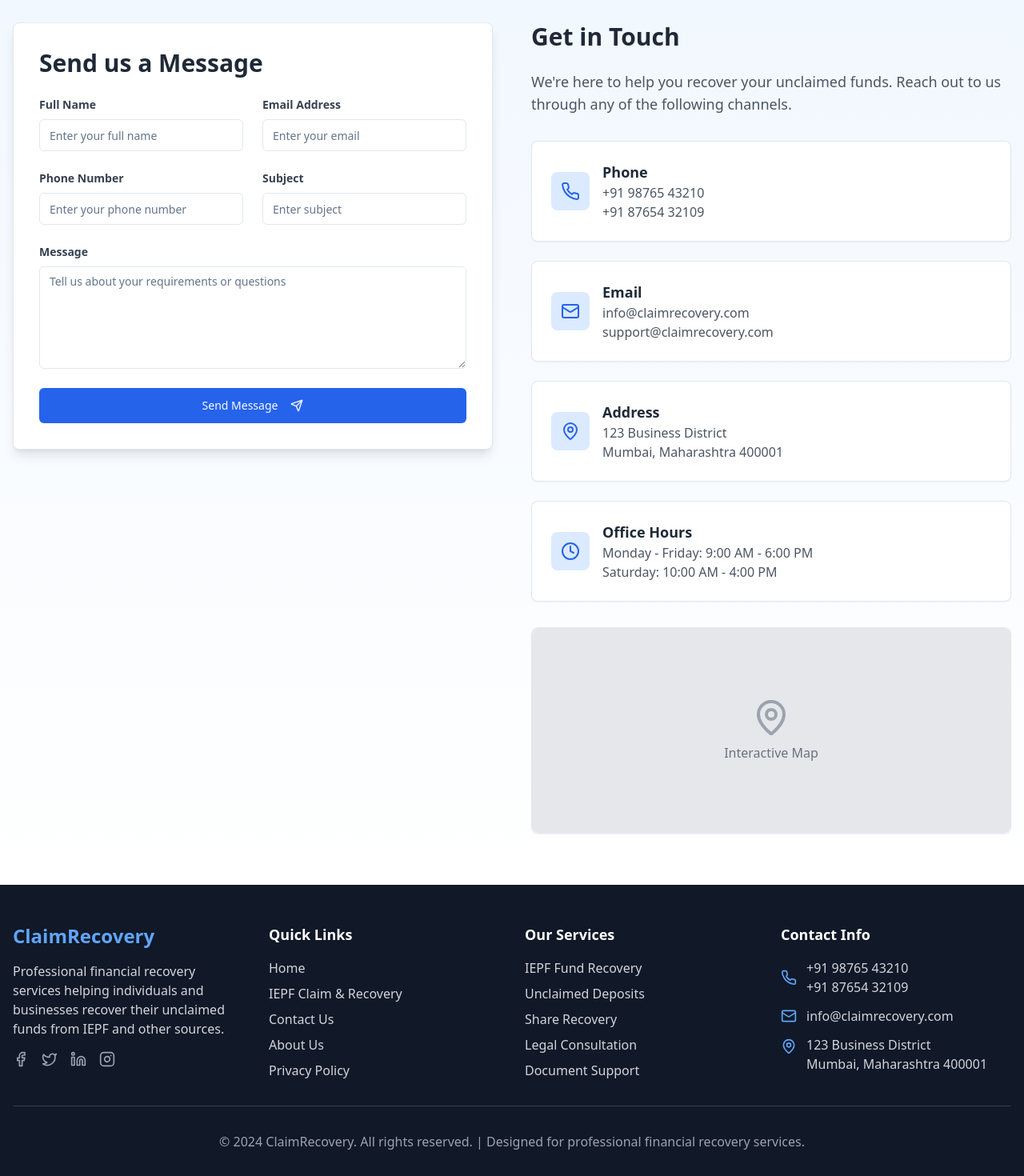
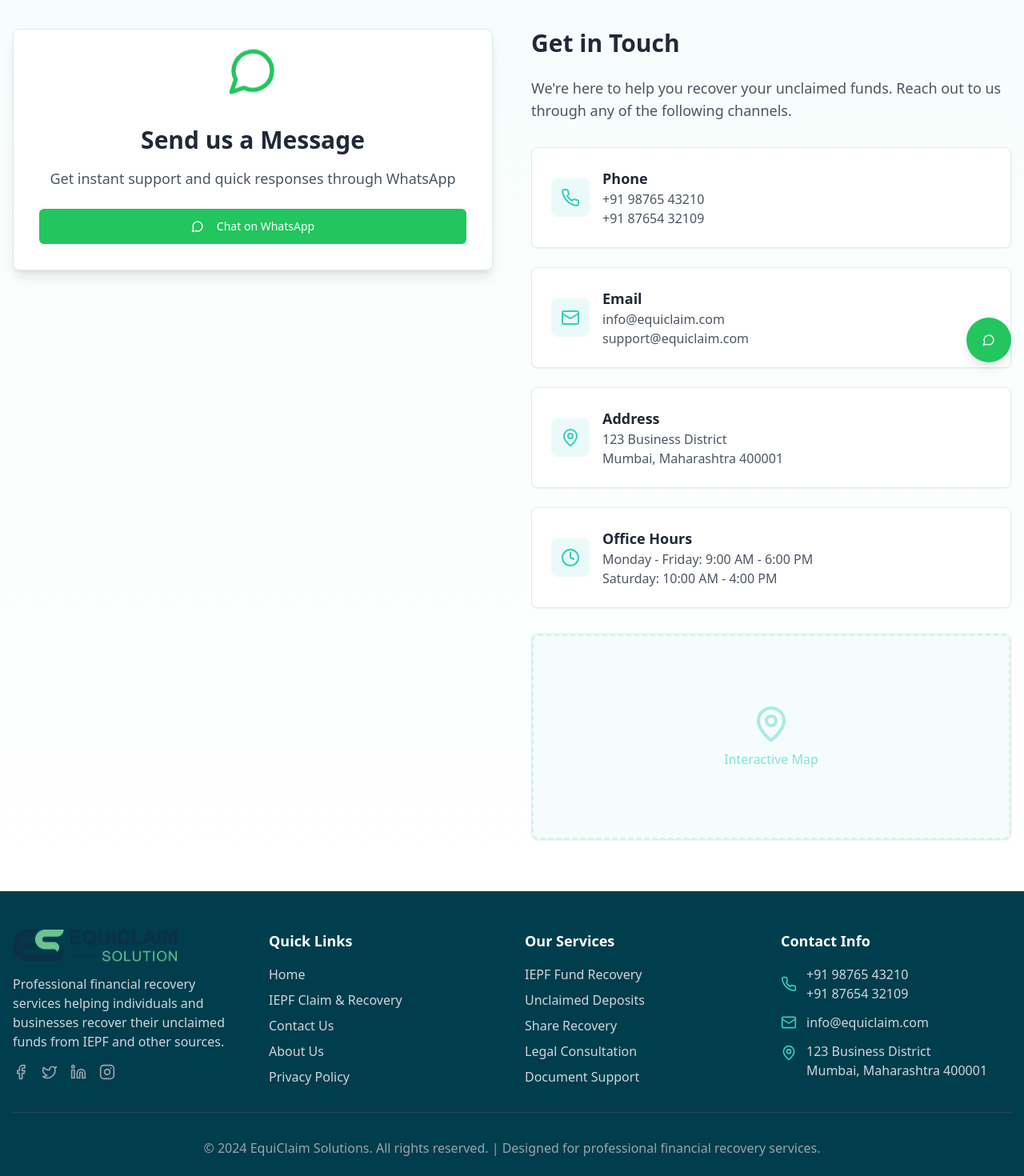
Before and after one commit to midnightmadwalk/simple-site-structured-pages, a React (Vite) app: page /contact-us in a window 1280 px wide. Shown: the part 320-1790 px from the top of the page at 80% size. Built offline with nearby package versions, Linux system fonts and the light colour scheme.

Commit message:
Implement website theme and features
- Change website theme to match logo colors.
- Add WhatsApp icon and functionality to contact us page.
- Implement Gen Z animations for service icons.
- Add WhatsApp popup.
- Add logo to required places.

```diff
--- a/src/components/Footer.tsx
+++ b/src/components/Footer.tsx
@@ -5,21 +5,27 @@ import { Phone, Mail, MapPin, Facebook, Twitter, Linkedin, Instagram } from 'luc
 
 const Footer = () => {
   return (
-    <footer className="bg-gray-900 text-white">
+    <footer className="bg-secondary text-white">
       <div className="container mx-auto px-4 py-12">
         <div className="grid grid-cols-1 md:grid-cols-4 gap-8">
           {/* Company Info */}
           <div>
-            <h3 className="text-2xl font-bold text-blue-400 mb-4">ClaimRecovery</h3>
+            <div className="flex items-center space-x-2 mb-4">
+              <img
+                src="/lovable-uploads/17d3e4d5-9e3f-4f14-9aa0-e569e9d15fe3.png"
+                alt="EquiClaim Solutions"
+                className="h-10 w-auto"
+              />
+            </div>
             <p className="text-gray-300 mb-4">
               Professional financial recovery services helping individuals and businesses
               recover their unclaimed funds from IEPF and other sources.
             </p>
             <div className="flex space-x-4">
-              <Facebook className="h-5 w-5 text-gray-400 hover:text-blue-400 cursor-pointer transition-colors" />
-              <Twitter className="h-5 w-5 text-gray-400 hover:text-blue-400 cursor-pointer transition-colors" />
-              <Linkedin className="h-5 w-5 text-gray-400 hover:text-blue-400 cursor-pointer transition-colors" />
-              <Instagram className="h-5 w-5 text-gray-400 hover:text-blue-400 cursor-pointer transition-colors" />
+              <Facebook className="h-5 w-5 text-gray-400 hover:text-primary cursor-pointer transition-colors" />
+              <Twitter className="h-5 w-5 text-gray-400 hover:text-primary cursor-pointer transition-colors" />
+              <Linkedin className="h-5 w-5 text-gray-400 hover:text-primary cursor-pointer transition-colors" />
+              <Instagram className="h-5 w-5 text-gray-400 hover:text-primary cursor-pointer transition-colors" />
             </div>
           </div>
 
@@ -28,27 +34,27 @@ const Footer = () => {
             <h4 className="text-lg font-semibold mb-4">Quick Links</h4>
             <ul className="space-y-2">
               <li>
-                <Link to="/" className="text-gray-300 hover:text-blue-400 transition-colors">
+                <Link to="/" className="text-gray-300 hover:text-primary transition-colors">
                   Home
                 </Link>
               </li>
               <li>
-                <Link to="/iepf-claim-recovery" className="text-gray-300 hover:text-blue-400 transition-colors">
+                <Link to="/iepf-claim-recovery" className="text-gray-300 hover:text-primary transition-colors">
                   IEPF Claim & Recovery
                 </Link>
               </li>
               <li>
-                <Link to="/contact-us" className="text-gray-300 hover:text-blue-400 transition-colors">
+                <Link to="/contact-us" className="text-gray-300 hover:text-primary transition-colors">
                   Contact Us
                 </Link>
               </li>
               <li>
-                <a href="#" className="text-gray-300 hover:text-blue-400 transition-colors">
+                <a href="#" className="text-gray-300 hover:text-primary transition-colors">
                   About Us
                 </a>
               </li>
               <li>
-                <a href="#" className="text-gray-300 hover:text-blue-400 transition-colors">
+                <a href="#" className="text-gray-300 hover:text-primary transition-colors">
                   Privacy Policy
                 </a>
               </li>
@@ -60,27 +66,27 @@ const Footer = () => {
             <h4 className="text-lg font-semibold mb-4">Our Services</h4>
             <ul className="space-y-2">
               <li>
-                <a href="#" className="text-gray-300 hover:text-blue-400 transition-colors">
+                <a href="#" className="text-gray-300 hover:text-primary transition-colors">
                   IEPF Fund Recovery
                 </a>
               </li>
               <li>
-                <a href="#" className="text-gray-300 hover:text-blue-400 transition-colors">
+                <a href="#" className="text-gray-300 hover:text-primary transition-colors">
                   Unclaimed Deposits
                 </a>
               </li>
               <li>
-                <a href="#" className="text-gray-300 hover:text-blue-400 transition-colors">
+                <a href="#" className="text-gray-300 hover:text-primary transition-colors">
                   Share Recovery
                 </a>
               </li>
               <li>
-                <a href="#" className="text-gray-300 hover:text-blue-400 transition-colors">
+                <a href="#" className="text-gray-300 hover:text-primary transition-colors">
                   Legal Consultation
                 </a>
               </li>
               <li>
-                <a href="#" className="text-gray-300 hover:text-blue-400 transition-colors">
+                <a href="#" className="text-gray-300 hover:text-primary transition-colors">
                   Document Support
                 </a>
               </li>
@@ -92,20 +98,20 @@ const Footer = () => {
             <h4 className="text-lg font-semibold mb-4">Contact Info</h4>
             <ul className="space-y-3">
               <li className="flex items-center gap-3">
-                <Phone className="h-5 w-5 text-blue-400 flex-shrink-0" />
+                <Phone className="h-5 w-5 text-primary flex-shrink-0" />
                 <div>
                   <p className="text-gray-300">+91 98765 43210</p>
                   <p className="text-gray-300">+91 87654 32109</p>
                 </div>
               </li>
               <li className="flex items-center gap-3">
-                <Mail className="h-5 w-5 text-blue-400 flex-shrink-0" />
+                <Mail className="h-5 w-5 text-primary flex-shrink-0" />
                 <div>
-                  <p className="text-gray-300">info@claimrecovery.com</p>
+                  <p className="text-gray-300">info@equiclaim.com</p>
                 </div>
               </li>
               <li className="flex items-start gap-3">
-                <MapPin className="h-5 w-5 text-blue-400 flex-shrink-0 mt-1" />
+                <MapPin className="h-5 w-5 text-primary flex-shrink-0 mt-1" />
                 <div>
                   <p className="text-gray-300">123 Business District</p>
                   <p className="text-gray-300">Mumbai, Maharashtra 400001</p>
@@ -117,7 +123,7 @@ const Footer = () => {
 
         <div className="border-t border-gray-700 mt-8 pt-8 text-center">
           <p className="text-gray-400">
-            © 2024 ClaimRecovery. All rights reserved. | Designed for professional financial recovery services.
+            © 2024 EquiClaim Solutions. All rights reserved. | Designed for professional financial recovery services.
           </p>
         </div>
       </div>
--- /dev/null
+++ b/src/components/WhatsAppPopup.tsx
@@ -0,0 +1,48 @@
+
+import React, { useState } from 'react';
+import { Button } from '@/components/ui/button';
+import { MessageCircle, X } from 'lucide-react';
+
+const WhatsAppPopup = () => {
+  const [isOpen, setIsOpen] = useState(false);
+
+  const handleWhatsAppClick = () => {
+    const phoneNumber = '+919876543210';
+    const message = 'Hello! I would like to know more about your IEPF claim recovery services.';
+    const whatsappUrl = `https://wa.me/${phoneNumber}?text=${encodeURIComponent(message)}`;
+    window.open(whatsappUrl, '_blank');
+  };
+
+  return (
+    <div className="fixed bottom-4 right-4 z-50">
+      {isOpen && (
+        <div className="mb-4 bg-white rounded-lg shadow-lg p-4 max-w-xs animate-fade-in">
+          <div className="flex justify-between items-start mb-2">
+            <h3 className="font-semibold text-gray-800">Need Help?</h3>
+            <button onClick={() => setIsOpen(false)}>
+              <X className="h-4 w-4 text-gray-500" />
+            </button>
+          </div>
+          <p className="text-sm text-gray-600 mb-3">
+            Chat with us on WhatsApp for instant assistance with your IEPF claims!
+          </p>
+          <Button
+            onClick={handleWhatsAppClick}
+            className="w-full bg-green-500 hover:bg-green-600 text-white"
+          >
+            Start Chat
+          </Button>
+        </div>
+      )}
+
+      <Button
+        onClick={() => setIsOpen(!isOpen)}
+        className="bg-green-500 hover:bg-green-600 text-white rounded-full w-14 h-14 shadow-lg animate-bounce"
+      >
+        <MessageCircle className="h-6 w-6" />
+      </Button>
+    </div>
+  );
+};
+
+export default WhatsAppPopup;
--- a/src/index.css
+++ b/src/index.css
@@ -10,88 +10,81 @@ All colors MUST be HSL.
 @layer base {
   :root {
     --background: 0 0% 100%;
-    --foreground: 222.2 84% 4.9%;
+    --foreground: 192 100% 15%;
 
     --card: 0 0% 100%;
-    --card-foreground: 222.2 84% 4.9%;
+    --card-foreground: 192 100% 15%;
 
     --popover: 0 0% 100%;
-    --popover-foreground: 222.2 84% 4.9%;
+    --popover-foreground: 192 100% 15%;
 
-    --primary: 222.2 47.4% 11.2%;
-    --primary-foreground: 210 40% 98%;
+    --primary: 174 60% 51%;
+    --primary-foreground: 0 0% 100%;
 
-    --secondary: 210 40% 96.1%;
-    --secondary-foreground: 222.2 47.4% 11.2%;
+    --secondary: 192 100% 15%;
+    --secondary-foreground: 0 0% 100%;
 
-    --muted: 210 40% 96.1%;
-    --muted-foreground: 215.4 16.3% 46.9%;
+    --muted: 174 20% 95%;
+    --muted-foreground: 192 30% 40%;
 
-    --accent: 210 40% 96.1%;
-    --accent-foreground: 222.2 47.4% 11.2%;
+    --accent: 174 60% 51%;
+    --accent-foreground: 0 0% 100%;
 
     --destructive: 0 84.2% 60.2%;
     --destructive-foreground: 210 40% 98%;
 
-    --border: 214.3 31.8% 91.4%;
-    --input: 214.3 31.8% 91.4%;
-    --ring: 222.2 84% 4.9%;
+    --border: 174 20% 90%;
+    --input: 174 20% 90%;
+    --ring: 174 60% 51%;
 
     --radius: 0.5rem;
 
     --sidebar-background: 0 0% 98%;
-
-    --sidebar-foreground: 240 5.3% 26.1%;
-
-    --sidebar-primary: 240 5.9% 10%;
-
-    --sidebar-primary-foreground: 0 0% 98%;
-
-    --sidebar-accent: 240 4.8% 95.9%;
-
-    --sidebar-accent-foreground: 240 5.9% 10%;
-
-    --sidebar-border: 220 13% 91%;
-
-    --sidebar-ring: 217.2 91.2% 59.8%;
+    --sidebar-foreground: 192 100% 15%;
+    --sidebar-primary: 174 60% 51%;
+    --sidebar-primary-foreground: 0 0% 100%;
+    --sidebar-accent: 174 20% 95%;
+    --sidebar-accent-foreground: 192 100% 15%;
+    --sidebar-border: 174 20% 90%;
+    --sidebar-ring: 174 60% 51%;
   }
 
   .dark {
-    --background: 222.2 84% 4.9%;
-    --foreground: 210 40% 98%;
+    --background: 192 100% 15%;
+    --foreground: 0 0% 98%;
 
-    --card: 222.2 84% 4.9%;
-    --card-foreground: 210 40% 98%;
+    --card: 192 100% 15%;
+    --card-foreground: 0 0% 98%;
 
-    --popover: 222.2 84% 4.9%;
-    --popover-foreground: 210 40% 98%;
+    --popover: 192 100% 15%;
+    --popover-foreground: 0 0% 98%;
 
-    --primary: 210 40% 98%;
-    --primary-foreground: 222.2 47.4% 11.2%;
+    --primary: 174 60% 51%;
+    --primary-foreground: 192 100% 15%;
 
-    --secondary: 217.2 32.6% 17.5%;
-    --secondary-foreground: 210 40% 98%;
+    --secondary: 192 80% 20%;
+    --secondary-foreground: 0 0% 98%;
 
-    --muted: 217.2 32.6% 17.5%;
-    --muted-foreground: 215 20.2% 65.1%;
+    --muted: 192 80% 20%;
+    --muted-foreground: 174 30% 65%;
 
-    --accent: 217.2 32.6% 17.5%;
-    --accent-foreground: 210 40% 98%;
+    --accent: 192 80% 20%;
+    --accent-foreground: 0 0% 98%;
 
     --destructive: 0 62.8% 30.6%;
     --destructive-foreground: 210 40% 98%;
 
-    --border: 217.2 32.6% 17.5%;
-    --input: 217.2 32.6% 17.5%;
-    --ring: 212.7 26.8% 83.9%;
-    --sidebar-background: 240 5.9% 10%;
-    --sidebar-foreground: 240 4.8% 95.9%;
-    --sidebar-primary: 224.3 76.3% 48%;
+    --border: 192 80% 20%;
+    --input: 192 80% 20%;
+    --ring: 174 60% 70%;
+    --sidebar-background: 192 100% 10%;
+    --sidebar-foreground: 174 20% 95%;
+    --sidebar-primary: 174 60% 51%;
     --sidebar-primary-foreground: 0 0% 100%;
-    --sidebar-accent: 240 3.7% 15.9%;
-    --sidebar-accent-foreground: 240 4.8% 95.9%;
-    --sidebar-border: 240 3.7% 15.9%;
-    --sidebar-ring: 217.2 91.2% 59.8%;
+    --sidebar-accent: 192 80% 15%;
+    --sidebar-accent-foreground: 174 20% 95%;
+    --sidebar-border: 192 80% 15%;
+    --sidebar-ring: 174 60% 51%;
   }
 }
 
@@ -107,6 +100,40 @@ All colors MUST be HSL.
 
 @layer utilities {
   .hover-scale {
-    @apply transition-transform duration-200 hover:scale-105;
+    @apply transition-transform duration-300 hover:scale-110;
+  }
+
+  .icon-float {
+    @apply animate-bounce;
+  }
+
+  .icon-pulse {
+    @apply animate-pulse;
+  }
+
+  .icon-spin-slow {
+    animation: spin 3s linear infinite;
+  }
+
+  .gen-z-icon {
+    @apply transition-all duration-300 hover:scale-125 hover:rotate-12 hover:shadow-lg;
   }
 }
+
+@keyframes float {
+  0%, 100% { transform: translateY(0px); }
+  50% { transform: translateY(-10px); }
+}
+
+@keyframes wiggle {
+  0%, 100% { transform: rotate(-3deg); }
+  50% { transform: rotate(3deg); }
+}
+
+.animate-float {
+  animation: float 3s ease-in-out infinite;
+}
+
+.animate-wiggle {
+  animation: wiggle 1s ease-in-out infinite;
+}
--- a/src/website/contact-us/ContactUsPage.tsx
+++ b/src/website/contact-us/ContactUsPage.tsx
@@ -1,40 +1,25 @@
 
-import React, { useState } from 'react';
+import React from 'react';
 import { Button } from '@/components/ui/button';
 import { Card, CardContent } from '@/components/ui/card';
-import { Input } from '@/components/ui/input';
-import { Textarea } from '@/components/ui/textarea';
-import { Phone, Mail, MapPin, Clock, Send } from 'lucide-react';
+import { Phone, Mail, MapPin, Clock, MessageCircle } from 'lucide-react';
+import WhatsAppPopup from '@/components/WhatsAppPopup';
 
 const ContactUsPage = () => {
-  const [formData, setFormData] = useState({
-    name: '',
-    email: '',
-    phone: '',
-    subject: '',
-    message: ''
-  });
-
-  const handleSubmit = (e: React.FormEvent) => {
-    e.preventDefault();
-    console.log('Form submitted:', formData);
-    // Handle form submission here
-  };
-
-  const handleChange = (e: React.ChangeEvent<HTMLInputElement | HTMLTextAreaElement>) => {
-    setFormData({
-      ...formData,
-      [e.target.name]: e.target.value
-    });
+  const handleWhatsAppClick = () => {
+    const phoneNumber = '+919876543210';
+    const message = 'Hello! I would like to get in touch regarding your services.';
+    const whatsappUrl = `https://wa.me/${phoneNumber}?text=${encodeURIComponent(message)}`;
+    window.open(whatsappUrl, '_blank');
   };
 
   return (
-    <div className="min-h-screen bg-gradient-to-b from-blue-50 to-white">
+    <div className="min-h-screen bg-gradient-to-b from-primary/5 to-white">
       {/* Header Section */}
-      <section className="bg-gradient-to-r from-blue-600 to-blue-800 text-white py-16">
+      <section className="bg-gradient-to-r from-primary to-secondary text-white py-16">
         <div className="container mx-auto px-4 text-center">
           <h1 className="text-4xl font-bold mb-4 animate-fade-in">Contact Us</h1>
-          <p className="text-xl text-blue-100">
+          <p className="text-xl text-primary-foreground/80">
             Get in touch with our expert team for personalized assistance
           </p>
         </div>
@@ -42,89 +27,25 @@ const ContactUsPage = () => {
 
       <div className="container mx-auto px-4 py-16">
         <div className="grid grid-cols-1 lg:grid-cols-2 gap-12">
-          {/* Contact Form */}
+          {/* WhatsApp Contact Card */}
           <div>
-            <Card className="shadow-lg">
-              <CardContent className="p-8">
-                <h2 className="text-3xl font-bold text-gray-800 mb-6">Send us a Message</h2>
-                <form onSubmit={handleSubmit} className="space-y-6">
-                  <div className="grid grid-cols-1 md:grid-cols-2 gap-6">
-                    <div>
-                      <label className="block text-sm font-semibold text-gray-700 mb-2">
-                        Full Name
-                      </label>
-                      <Input
-                        type="text"
-                        name="name"
-                        value={formData.name}
-                        onChange={handleChange}
-                        placeholder="Enter your full name"
-                        required
-                      />
-                    </div>
-                    <div>
-                      <label className="block text-sm font-semibold text-gray-700 mb-2">
-                        Email Address
-                      </label>
-                      <Input
-                        type="email"
-                        name="email"
-                        value={formData.email}
-                        onChange={handleChange}
-                        placeholder="Enter your email"
-                        required
-                      />
-                    </div>
-                  </div>
-
-                  <div className="grid grid-cols-1 md:grid-cols-2 gap-6">
-                    <div>
-                      <label className="block text-sm font-semibold text-gray-700 mb-2">
-                        Phone Number
-                      </label>
-                      <Input
-                        type="tel"
-                        name="phone"
-                        value={formData.phone}
-                        onChange={handleChange}
-                        placeholder="Enter your phone number"
-                        required
-                      />
-                    </div>
-                    <div>
-                      <label className="block text-sm font-semibold text-gray-700 mb-2">
-                        Subject
-                      </label>
-                      <Input
-                        type="text"
-                        name="subject"
-                        value={formData.subject}
-                        onChange={handleChange}
-                        placeholder="Enter subject"
-                        required
-                      />
-                    </div>
-                  </div>
-
-                  <div>
-                    <label className="block text-sm font-semibold text-gray-700 mb-2">
-                      Message
-                    </label>
-                    <Textarea
-                      name="message"
-                      value={formData.message}
-                      onChange={handleChange}
-                      placeholder="Tell us about your requirements or questions"
-                      className="min-h-32"
-                      required
-                    />
-                  </div>
-
-                  <Button type="submit" size="lg" className="w-full bg-blue-600 hover:bg-blue-700">
-                    Send Message
-                    <Send className="ml-2 h-5 w-5" />
-                  </Button>
-                </form>
+            <Card className="shadow-lg mb-8">
+              <CardContent className="p-8 text-center">
+                <div className="mb-6">
+                  <MessageCircle className="h-16 w-16 text-green-500 mx-auto animate-bounce" />
+                </div>
+                <h2 className="text-3xl font-bold text-gray-800 mb-4">Send us a Message</h2>
+                <p className="text-lg text-gray-600 mb-6">
+                  Get instant support and quick responses through WhatsApp
+                </p>
+                <Button
+                  onClick={handleWhatsAppClick}
+                  size="lg"
+                  className="w-full bg-green-500 hover:bg-green-600 text-white"
+                >
+                  <MessageCircle className="mr-2 h-5 w-5" />
+                  Chat on WhatsApp
+                </Button>
               </CardContent>
             </Card>
           </div>
@@ -142,8 +63,8 @@ const ContactUsPage = () => {
               <Card className="hover:shadow-lg transition-shadow duration-300">
                 <CardContent className="p-6">
                   <div className="flex items-center gap-4">
-                    <div className="bg-blue-100 p-3 rounded-lg">
-                      <Phone className="h-6 w-6 text-blue-600" />
+                    <div className="bg-primary/10 p-3 rounded-lg">
+                      <Phone className="h-6 w-6 text-primary" />
                     </div>
                     <div>
                       <h3 className="text-lg font-semibold text-gray-800">Phone</h3>
@@ -157,13 +78,13 @@ const ContactUsPage = () => {
               <Card className="hover:shadow-lg transition-shadow duration-300">
                 <CardContent className="p-6">
                   <div className="flex items-center gap-4">
-                    <div className="bg-blue-100 p-3 rounded-lg">
-                      <Mail className="h-6 w-6 text-blue-600" />
+                    <div className="bg-primary/10 p-3 rounded-lg">
+                      <Mail className="h-6 w-6 text-primary" />
                     </div>
                     <div>
                       <h3 className="text-lg font-semibold text-gray-800">Email</h3>
-                      <p className="text-gray-600">info@claimrecovery.com</p>
-                      <p className="text-gray-600">support@claimrecovery.com</p>
+                      <p className="text-gray-600">info@equiclaim.com</p>
+                      <p className="text-gray-600">support@equiclaim.com</p>
                     </div>
                   </div>
                 </CardContent>
@@ -172,8 +93,8 @@ const ContactUsPage = () => {
               <Card className="hover:shadow-lg transition-shadow duration-300">
                 <CardContent className="p-6">
                   <div className="flex items-center gap-4">
-                    <div className="bg-blue-100 p-3 rounded-lg">
-                      <MapPin className="h-6 w-6 text-blue-600" />
+                    <div className="bg-primary/10 p-3 rounded-lg">
+                      <MapPin className="h-6 w-6 text-primary" />
                     </div>
                     <div>
                       <h3 className="text-lg font-semibold text-gray-800">Address</h3>
@@ -187,8 +108,8 @@ const ContactUsPage = () => {
               <Card className="hover:shadow-lg transition-shadow duration-300">
                 <CardContent className="p-6">
                   <div className="flex items-center gap-4">
-                    <div className="bg-blue-100 p-3 rounded-lg">
-                      <Clock className="h-6 w-6 text-blue-600" />
+                    <div className="bg-primary/10 p-3 rounded-lg">
+                      <Clock className="h-6 w-6 text-primary" />
                     </div>
                     <div>
                       <h3 className="text-lg font-semibold text-gray-800">Office Hours</h3>
@@ -203,10 +124,10 @@ const ContactUsPage = () => {
             {/* Map placeholder */}
             <Card>
               <CardContent className="p-0">
-                <div className="h-64 bg-gray-200 rounded-lg flex items-center justify-center">
+                <div className="h-64 bg-primary/5 rounded-lg flex items-center justify-center border-2 border-dashed border-primary/20">
                   <div className="text-center">
-                    <MapPin className="h-12 w-12 text-gray-400 mx-auto mb-2" />
-                    <p className="text-gray-500">Interactive Map</p>
+                    <MapPin className="h-12 w-12 text-primary/40 mx-auto mb-2" />
+                    <p className="text-primary/60">Interactive Map</p>
                   </div>
                 </div>
               </CardContent>
@@ -214,6 +135,8 @@ const ContactUsPage = () => {
           </div>
         </div>
       </div>
+
+      <WhatsAppPopup />
     </div>
   );
 };
```
Also changed, not shown: src/components/Navigation.tsx (+12 -8 lines), src/website/home/HomePage.tsx (+35 -23 lines), tailwind.config.ts (+11 -1 lines), public/lovable-uploads/17d3e4d5-9e3f-4f14-9aa0-e569e9d15fe3.png (added).
